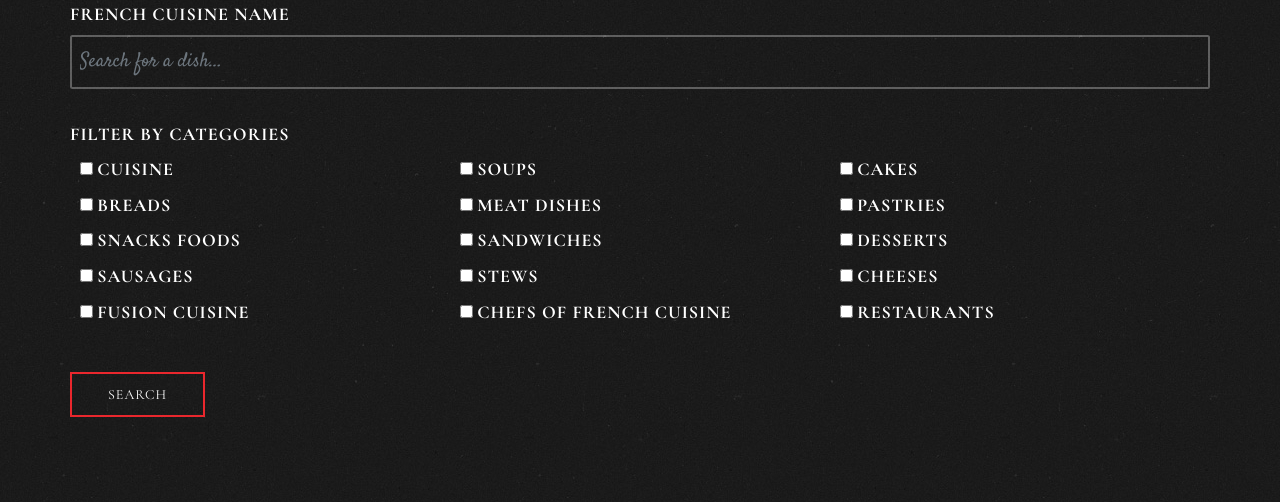
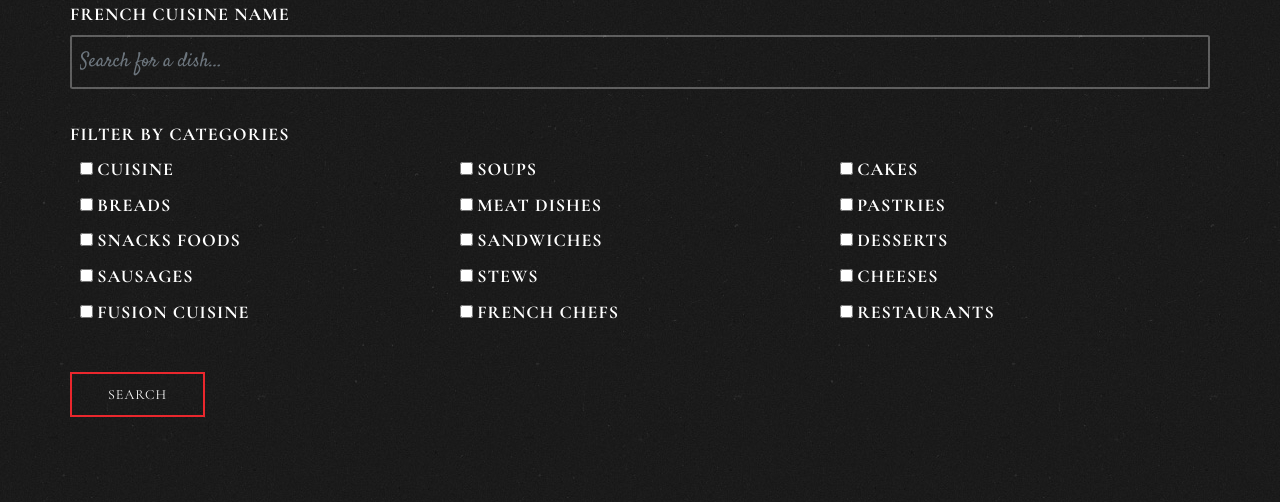
Before and after one commit to Hexanome-de-l-ambiance/semantic-web, a Flask app: page / in a window 1280 px wide. Shown: the part 1330-1832 px from the top of the page. Run offline with Flask 3, Linux system fonts and the light colour scheme; some libraries are stand-ins or nearby versions; some web fonts are replaced.

Commit message:
change list of chefs

```diff
--- a/main.py
+++ b/main.py
@@ -9,7 +9,7 @@ from unidecode import unidecode
 
 
 all_categories = ["French_cuisine", "French_soups", "French_cakes", "French_breads", "French_meat_dishes", "French_pastries", "French_snacks_foods",
-                  "French_sandwiches", "French_desserts", "French_sausages", "French_stews", "French_cheeses", "French_fusion_cuisine", "Chefs_of_French_cuisine", "French_restaurants"]
+                  "French_sandwiches", "French_desserts", "French_sausages", "French_stews", "French_cheeses", "French_fusion_cuisine", "French_chefs", "French_restaurants"]
 
 
 def get_list_french_dishes():
--- a/templates/index.html
+++ b/templates/index.html
@@ -127,13 +127,13 @@
 									{% for category in ["French_cuisine", "French_soups", "French_cakes",
 									"French_breads", "French_meat_dishes", "French_pastries", "French_snacks_foods",
 									"French_sandwiches", "French_desserts", "French_sausages", "French_stews",
-									"French_cheeses", "French_fusion_cuisine", "Chefs_of_French_cuisine",
+									"French_cheeses", "French_fusion_cuisine", "French_chefs",
 									"French_restaurants"] %}
 									<div class="checkbox-item">
 										<input type="checkbox" name="categories" value="{{ category }}"
 											id="{{ category }}">
 										<label for="{{ category }}">
-											{% if category != "Chefs_of_French_cuisine" %}
+											{% if category != "French_chefs" %}
 											{{ category.replace("French_", "").replace("_", " ") }}
 											{% else %}
 											{{ category.replace("_", " ") }}
```
